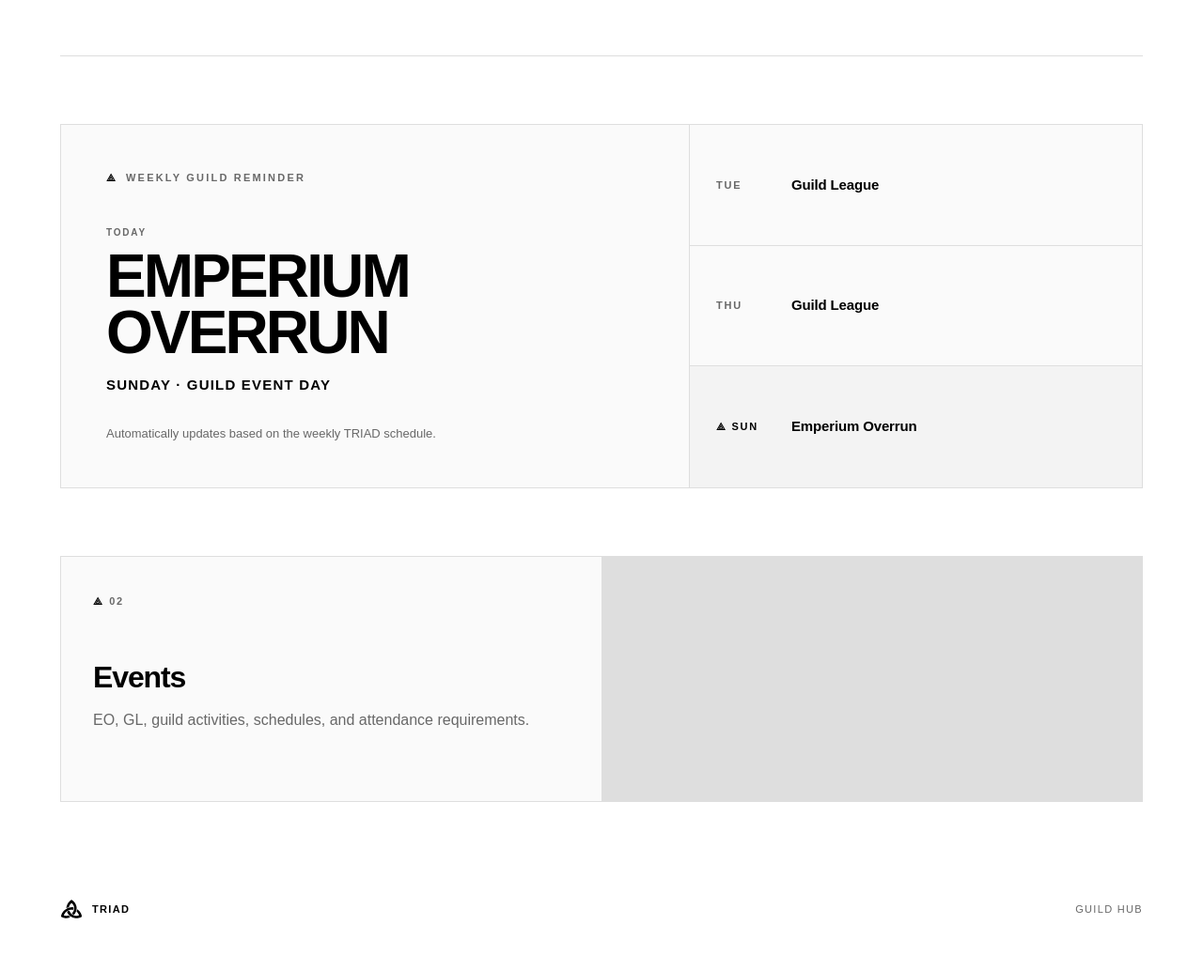
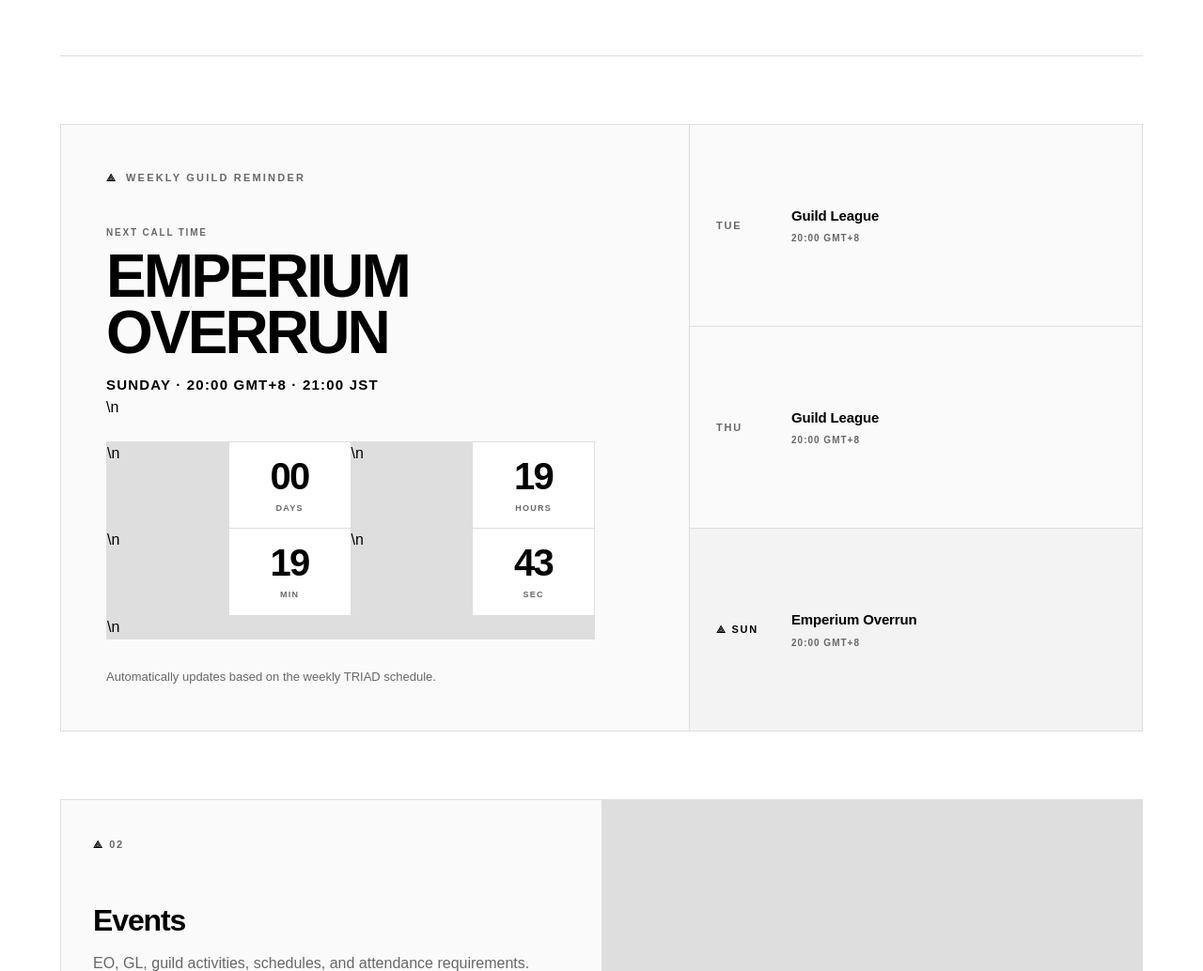
Before and after one commit to triad-rooc/triad-guild, a website: page index.html in a window 1280 px wide. Shown: the part 740-1774 px from the top of the page at 94% size. Drawn offline with Linux system fonts and the light colour scheme; no server answers.

Commit message:
Add live countdown for GL and EO 20:00 GMT+8 call time

```diff
--- a/css/style.css
+++ b/css/style.css
@@ -599,3 +599,56 @@ footer {
     padding: 18px 22px;
   }
 }
+
+
+/* Event countdown */
+.event-countdown {
+  display: grid;
+  grid-template-columns: repeat(4, minmax(62px, 1fr));
+  gap: 1px;
+  margin-top: 24px;
+  max-width: 520px;
+  border: 1px solid var(--line);
+  background: var(--line);
+}
+
+.event-countdown > div {
+  min-width: 0;
+  padding: 16px 12px 14px;
+  background: var(--bg);
+  text-align: center;
+}
+
+.event-countdown strong {
+  display: block;
+  font-size: clamp(24px, 4vw, 40px);
+  line-height: 1;
+  letter-spacing: -.04em;
+  font-variant-numeric: tabular-nums;
+}
+
+.event-countdown span {
+  display: block;
+  margin-top: 8px;
+  color: var(--muted);
+  font-size: 9px;
+  font-weight: 900;
+  letter-spacing: .14em;
+  text-transform: uppercase;
+}
+
+.event-time {
+  display: block;
+  margin-top: 5px;
+  color: var(--muted);
+  font-size: 10px;
+  font-weight: 800;
+  letter-spacing: .1em;
+  text-transform: uppercase;
+}
+
+@media (max-width: 520px) {
+  .event-countdown {
+    grid-template-columns: repeat(2, minmax(0, 1fr));
+  }
+}
--- a/index.html
+++ b/index.html
@@ -65,7 +65,7 @@
         <div class="event-reminder-heading">
           <span class="event-reminder-status" data-event-status>NEXT EVENT</span>
           <h2 data-event-name>Guild League</h2>
-          <p class="event-reminder-when" data-event-when>Tuesday</p>
+          <p class="event-reminder-when" data-event-when>Tuesday · 20:00 GMT+8</p>\n          <div class="event-countdown" data-event-countdown aria-live="polite">\n            <div><strong data-countdown-days>00</strong><span>Days</span></div>\n            <div><strong data-countdown-hours>00</strong><span>Hours</span></div>\n            <div><strong data-countdown-minutes>00</strong><span>Min</span></div>\n            <div><strong data-countdown-seconds>00</strong><span>Sec</span></div>\n          </div>
         </div>
         <p class="event-reminder-note">Automatically updates based on the weekly TRIAD schedule.</p>
       </div>
@@ -73,15 +73,15 @@
       <div class="event-reminder-schedule" aria-label="Weekly guild schedule">
         <div class="event-day" data-event-day="2">
           <span class="event-day-label">TUE</span>
-          <strong>Guild League</strong>
+          <strong>Guild League <span class="event-time">20:00 GMT+8</span></strong>
         </div>
         <div class="event-day" data-event-day="4">
           <span class="event-day-label">THU</span>
-          <strong>Guild League</strong>
+          <strong>Guild League <span class="event-time">20:00 GMT+8</span></strong>
         </div>
         <div class="event-day" data-event-day="0">
           <span class="event-day-label">SUN</span>
-          <strong>Emperium Overrun</strong>
+          <strong>Emperium Overrun <span class="event-time">20:00 GMT+8</span></strong>
         </div>
       </div>
     </section>
--- a/js/main.js
+++ b/js/main.js
@@ -76,50 +76,88 @@
       .catch(() => addLoginLink());
   }
 
-  // Automatic weekly guild event reminder (TRIAD schedule, Japan time).
+  // Automatic weekly guild event reminder + live countdown.
+  // All TRIAD event call times use 20:00 (8:00 PM) GMT+8.
   const reminder = document.querySelector('.event-reminder');
   if (reminder) {
+    const GUILD_UTC_OFFSET_HOURS = 8;
+    const CALL_HOUR = 20;
+    const HOUR_MS = 60 * 60 * 1000;
+    const DAY_MS = 24 * HOUR_MS;
+
     const schedule = [
       { day: 2, name: 'Guild League', label: 'Tuesday' },
       { day: 4, name: 'Guild League', label: 'Thursday' },
       { day: 0, name: 'Emperium Overrun', label: 'Sunday' }
     ];
 
-    const weekdayShort = new Intl.DateTimeFormat('en-US', {
-      timeZone: 'Asia/Tokyo',
-      weekday: 'short'
-    }).format(new Date());
-
-    const weekdayMap = {
-      Sun: 0, Mon: 1, Tue: 2, Wed: 3, Thu: 4, Fri: 5, Sat: 6
-    };
-
-    const today = weekdayMap[weekdayShort];
-    const ranked = schedule
-      .map((event) => ({ ...event, offset: (event.day - today + 7) % 7 }))
-      .sort((a, b) => a.offset - b.offset);
-
-    const nextEvent = ranked[0];
     const status = reminder.querySelector('[data-event-status]');
     const name = reminder.querySelector('[data-event-name]');
     const when = reminder.querySelector('[data-event-when]');
+    const daysEl = reminder.querySelector('[data-countdown-days]');
+    const hoursEl = reminder.querySelector('[data-countdown-hours]');
+    const minutesEl = reminder.querySelector('[data-countdown-minutes]');
+    const secondsEl = reminder.querySelector('[data-countdown-seconds]');
 
-    if (name) name.textContent = nextEvent.name;
+    const pad = (value) => String(value).padStart(2, '0');
 
-    if (nextEvent.offset === 0) {
-      if (status) status.textContent = 'TODAY';
-      if (when) when.textContent = `${nextEvent.label} · Guild event day`;
-    } else {
-      if (status) status.textContent = 'NEXT EVENT';
-      if (when) {
-        const daysText = nextEvent.offset === 1 ? '1 day' : `${nextEvent.offset} days`;
-        when.textContent = `${nextEvent.label} · In ${daysText}`;
+    const nextScheduledEvent = (now) => {
+      // Shift "now" into GMT+8, then use UTC getters so every visitor
+      // sees the same TRIAD schedule regardless of their device timezone.
+      const guildNow = new Date(now.getTime() + GUILD_UTC_OFFSET_HOURS * HOUR_MS);
+      const year = guildNow.getUTCFullYear();
+      const month = guildNow.getUTCMonth();
+      const date = guildNow.getUTCDate();
+      const weekday = guildNow.getUTCDay();
+
+      const candidates = schedule.map((event) => {
+        let dayOffset = (event.day - weekday + 7) % 7;
+        let guildLocalMs = Date.UTC(year, month, date + dayOffset, CALL_HOUR, 0, 0);
+        let eventUtcMs = guildLocalMs - GUILD_UTC_OFFSET_HOURS * HOUR_MS;
+
+        if (eventUtcMs <= now.getTime()) {
+          eventUtcMs += 7 * DAY_MS;
+          dayOffset += 7;
+        }
+
+        return { ...event, timestamp: eventUtcMs, dayOffset };
+      });
+
+      return candidates.sort((a, b) => a.timestamp - b.timestamp)[0];
+    };
+
+    let highlightedDay = null;
+
+    const updateCountdown = () => {
+      const now = new Date();
+      const nextEvent = nextScheduledEvent(now);
+      const remaining = Math.max(0, nextEvent.timestamp - now.getTime());
+
+      const totalSeconds = Math.floor(remaining / 1000);
+      const days = Math.floor(totalSeconds / 86400);
+      const hours = Math.floor((totalSeconds % 86400) / 3600);
+      const minutes = Math.floor((totalSeconds % 3600) / 60);
+      const seconds = totalSeconds % 60;
+
+      if (name) name.textContent = nextEvent.name;
+      if (status) status.textContent = 'NEXT CALL TIME';
+      if (when) when.textContent = `${nextEvent.label} · 20:00 GMT+8 · 21:00 JST`;
+
+      if (daysEl) daysEl.textContent = pad(days);
+      if (hoursEl) hoursEl.textContent = pad(hours);
+      if (minutesEl) minutesEl.textContent = pad(minutes);
+      if (secondsEl) secondsEl.textContent = pad(seconds);
+
+      if (highlightedDay !== nextEvent.day) {
+        highlightedDay = nextEvent.day;
+        reminder.querySelectorAll('[data-event-day]').forEach((item) => {
+          item.classList.toggle('is-next', Number(item.dataset.eventDay) === nextEvent.day);
+        });
       }
-    }
+    };
 
-    reminder.querySelectorAll('[data-event-day]').forEach((item) => {
-      item.classList.toggle('is-next', Number(item.dataset.eventDay) === nextEvent.day);
-    });
+    updateCountdown();
+    window.setInterval(updateCountdown, 1000);
   }
 
 })();
```
